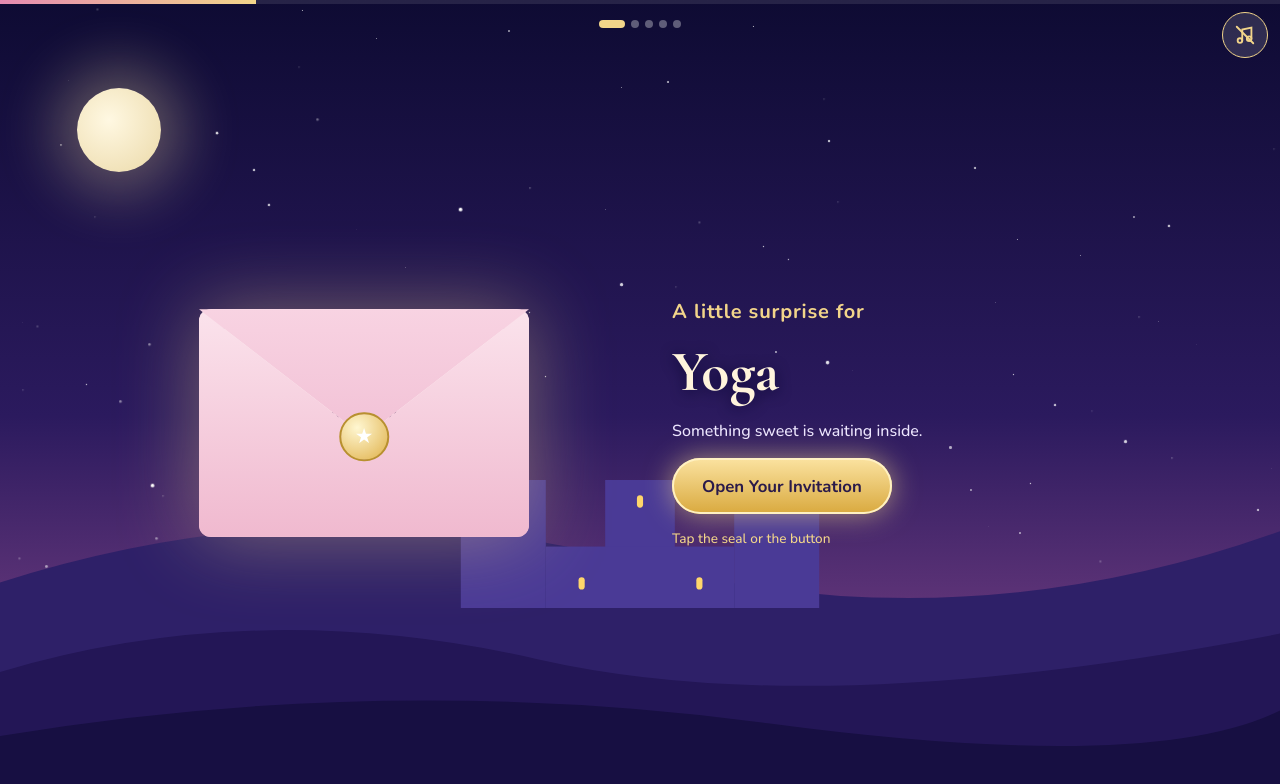
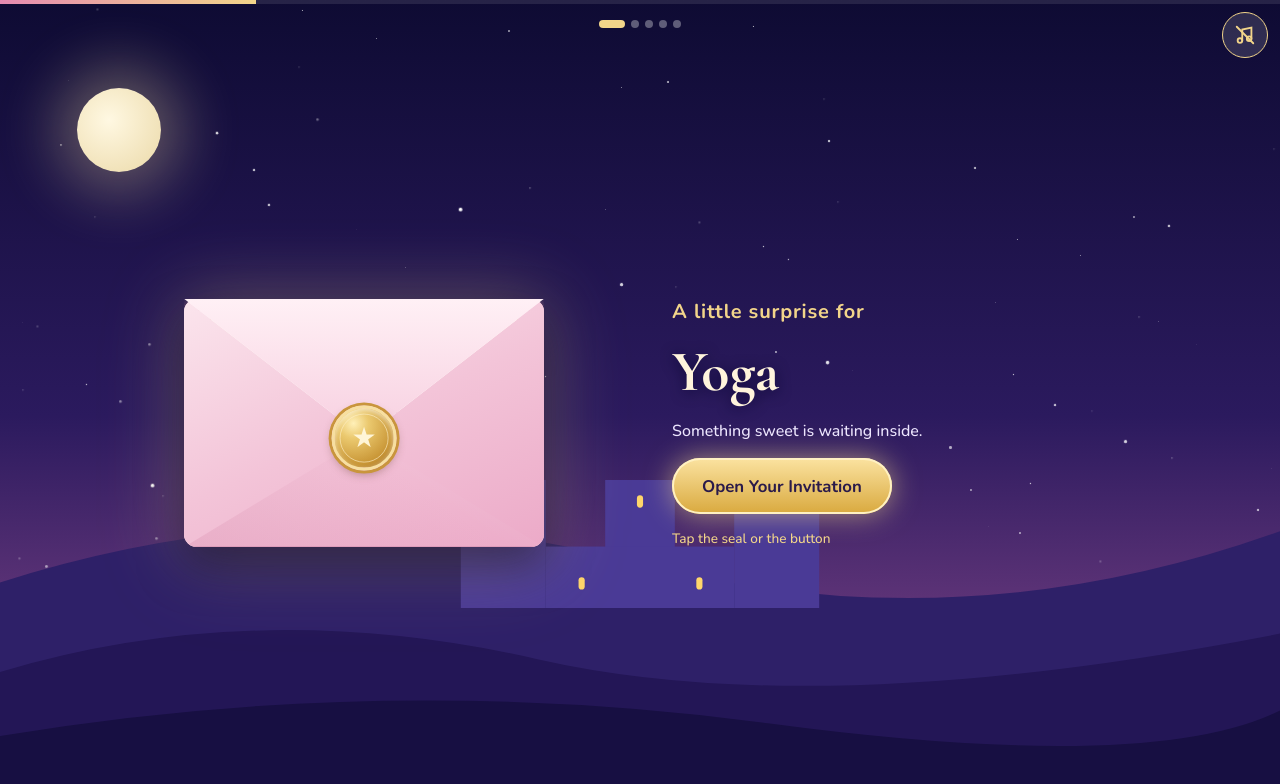
Before and after one commit to Akcodez-cmd/brithday, a plain HTML site: page index.html in a window 1280 px wide. Drawn offline with nearby package versions, Linux system fonts and the light colour scheme.

Commit message:
page patch

```diff
--- a/index.html
+++ b/index.html
@@ -47,7 +47,7 @@ html,body{margin:0;height:100%;overflow:hidden;background:#0E0B33;color:#EDE6FF;
 #dots i{width:8px;height:8px;border-radius:4px;background:#ffffff55;transition:all .4s}
 #dots i.on{width:26px;background:var(--gold)}
 .icon{pointer-events:auto;position:absolute;right:calc(12px + env(safe-area-inset-right));top:calc(12px + env(safe-area-inset-top));width:46px;height:46px;border-radius:50%;border:1.5px solid var(--gold);background:#ffffff22;color:var(--gold);display:flex;align-items:center;justify-content:center;padding:0}
-/* envelope */
+/* envelope
 .env{position:relative;width:min(80vw,330px);aspect-ratio:1.45;cursor:pointer;filter:drop-shadow(0 0 40px #F2D58A66)}
 .env>*{position:absolute}
 .back{inset:0;background:linear-gradient(#FBE3EC,#F3C4D8);border-radius:12px}
@@ -58,7 +58,238 @@ html,body{margin:0;height:100%;overflow:hidden;background:#0E0B33;color:#EDE6FF;
 @keyframes pulse{0%,100%{box-shadow:0 0 0 0 #F2D58Aaa}50%{box-shadow:0 0 0 14px #F2D58A00}}
 .env.open .flap{transform:rotateX(180deg);z-index:1}
 .env.open .card{transform:translateY(-58%)}
-.env.open .seal{opacity:0;animation:none}
+.env.open .seal{opacity:0;animation:none}*/
+
+/* ===== PREMIUM ENVELOPE DESIGN ===== */
+.env {
+  position: relative;
+  width: min(80vw, 360px);
+  aspect-ratio: 1.45;
+  cursor: pointer;
+  isolation: isolate;
+  filter:
+    drop-shadow(0 18px 22px #09051f88)
+    drop-shadow(0 0 35px #F2D58A55);
+  transform-style: preserve-3d;
+  transition: filter .4s ease;
+}
+
+.env:hover {
+  filter:
+    drop-shadow(0 20px 28px #09051faa)
+    drop-shadow(0 0 42px #F2D58A88);
+}
+
+.env > * {
+  position: absolute;
+}
+
+/* Envelope back */
+.back {
+  inset: 0;
+  z-index: 1;
+  overflow: hidden;
+  border-radius: 13px;
+  background: linear-gradient(
+    145deg,
+    #FFF0F5 0%,
+    #F8D5E3 45%,
+    #ECAAC8 100%
+  );
+  box-shadow: inset 0 0 0 2px #fff8;
+}
+
+.back::before {
+  content: "";
+  position: absolute;
+  inset: 10px;
+  border: 1px solid #D99AB8aa;
+  border-radius: 8px;
+}
+
+.back::after {
+  content: "✦";
+  position: absolute;
+  top: 12%;
+  left: 50%;
+  transform: translateX(-50%);
+  color: #C38A57;
+  font-size: 17px;
+  opacity: .8;
+}
+
+/* Invitation card */
+.card {
+  left: 7%;
+  right: 7%;
+  top: 7%;
+  bottom: 7%;
+  z-index: 2;
+  border-radius: 7px;
+  border: 1px solid #E7D1A9;
+  background:
+    radial-gradient(circle at center, #FFFFFF 0%, #FFF9F0 100%);
+  display: flex;
+  flex-direction: column;
+  align-items: center;
+  justify-content: center;
+  gap: 8px;
+  color: #65436D;
+  font: 700 1.5rem "Cormorant Garamond", serif;
+  box-shadow: 0 3px 12px #6A315522;
+  transition: transform 1.15s .55s cubic-bezier(.2,.75,.3,1);
+}
+
+.card::before {
+  content: "✧";
+  color: #D7AD61;
+  font-size: 25px;
+}
+
+.card::after {
+  content: "A little something for you";
+  font: 500 .65rem Nunito, sans-serif;
+  letter-spacing: 2px;
+  text-transform: uppercase;
+  color: #B18A9E;
+}
+
+/* Front envelope folds */
+.pocket {
+  inset: 0;
+  z-index: 3;
+  overflow: hidden;
+  border-radius: 13px;
+  clip-path: polygon(
+    0 0,
+    50% 56%,
+    100% 0,
+    100% 100%,
+    0 100%
+  );
+  background: linear-gradient(
+    155deg,
+    #FBE5ED 0%,
+    #F3C4D8 50%,
+    #ECAAC8 100%
+  );
+  filter: drop-shadow(0 -2px 2px #C77C9B55);
+}
+
+.pocket::before {
+  content: "";
+  position: absolute;
+  inset: 0;
+  background: linear-gradient(
+    35deg,
+    #D98EAF55,
+    transparent 45%,
+    #FFFFFF55
+  );
+  clip-path: polygon(0 100%, 50% 56%, 100% 100%);
+}
+
+.pocket::after {
+  content: "";
+  position: absolute;
+  inset: 0;
+  border-bottom: 1px solid #D58DAE88;
+  clip-path: polygon(0 100%, 50% 56%, 100% 100%);
+}
+
+/* Opening top flap */
+.flap {
+  left: 0;
+  right: 0;
+  top: 0;
+  height: 100%;
+  z-index: 5;
+  clip-path: polygon(0 0, 100% 0, 50% 56%);
+  transform-origin: 50% 0%;
+  transform: rotateX(0deg);
+  transform-style: preserve-3d;
+  background: linear-gradient(
+    180deg,
+    #FFF0F5 0%,
+    #F6CADD 65%,
+    #EBAFC9 100%
+  );
+  filter: drop-shadow(0 3px 4px #A75E8055);
+  transition:
+    transform .95s cubic-bezier(.25,.8,.25,1),
+    z-index 0s .45s;
+  backface-visibility: hidden;
+}
+
+.flap::after {
+  content: "";
+  position: absolute;
+  inset: 0;
+  background: linear-gradient(
+    180deg,
+    #EAAFC9,
+    #F5CDDE
+  );
+  clip-path: polygon(0 0, 100% 0, 50% 56%);
+  transform: rotateX(180deg);
+  backface-visibility: hidden;
+}
+
+/* Decorative wax seal */
+.seal {
+  left: 50%;
+  top: 56%;
+  width: 18%;
+  aspect-ratio: 1;
+  transform: translate(-50%, -50%);
+  z-index: 6;
+  border-radius: 50%;
+  display: flex;
+  align-items: center;
+  justify-content: center;
+  color: #FFF5D7;
+  font-size: clamp(20px, 5vw, 28px);
+  background:
+    radial-gradient(circle at 32% 25%,
+      #FFF0B8 0%,
+      #EBC96F 25%,
+      #C89535 70%,
+      #9F6C27 100%);
+  border: 3px solid #F7DFA0;
+  box-shadow:
+    0 0 0 3px #C9953C,
+    0 4px 10px #603C2866,
+    inset 0 2px 5px #fff9;
+  animation: pulse 2.2s infinite;
+  transition: opacity .35s, transform .45s;
+}
+
+.seal::after {
+  content: "";
+  position: absolute;
+  inset: 5px;
+  border: 1px solid #FFF1C899;
+  border-radius: 50%;
+}
+
+/* Envelope opening */
+.env.open .flap {
+  transform: rotateX(180deg);
+  z-index: 1;
+}
+
+.env.open .card {
+  transform: translateY(-65%);
+}
+
+.env.open .seal {
+  opacity: 0;
+  transform: translate(-50%, -50%) scale(.5);
+  animation: none;
+}
+
+/* ===== END PREMIUM ENVELOPE DESIGN ===== */
+
 /* balloons */
 #bals{display:flex;justify-content:center;gap:clamp(8px,4vw,48px);align-items:flex-end}
 .bal{width:clamp(78px,24vw,118px);background:none;border:0;padding:0;animation:fl 4s ease-in-out infinite}
@@ -306,7 +537,7 @@ $('#mus').onclick=()=>{on=!on;const b=$('#mus');b.setAttribute('aria-pressed',on
   else{clearInterval(timer);au&&au.pause()}toast(on?'Music on':'Music off')};
 const cf=o=>confetti(Object.assign({disableForReducedMotion:true,zIndex:60},o));
 // 1 invitation
-function openEnv(){const e=$('#env');if(e.classList.contains('open'))return;e.classList.add('open');startMusic();$('#open').disabled=true;sfx(523);cf({particleCount:40,spread:80,origin:{y:.5},colors:['#F2D58A','#E58AB0','#fff'],scalar:.8});setTimeout(()=>go(1),reduce?200:2000)}
+function openEnv(){const e=$('#env');if(e.classList.contains('open'))return;e.classList.add('open');startMusic();$('#open').disabled=true;sfx(523);cf({particleCount:40,spread:80,origin:{y:.5},colors:['#F2D58A','#E58AB0','#fff'],scalar:.8});setTimeout(()=>go(1),reduce?200:5000)}
 $('#open').onclick=openEnv;$('#env').onclick=openEnv;$('#env').onkeydown=e=>{if(e.key==='Enter'||e.key===' '){e.preventDefault();openEnv()}};
 // 2 balloons
 const G=['gp','gl','gg'],found=new Set();
```
